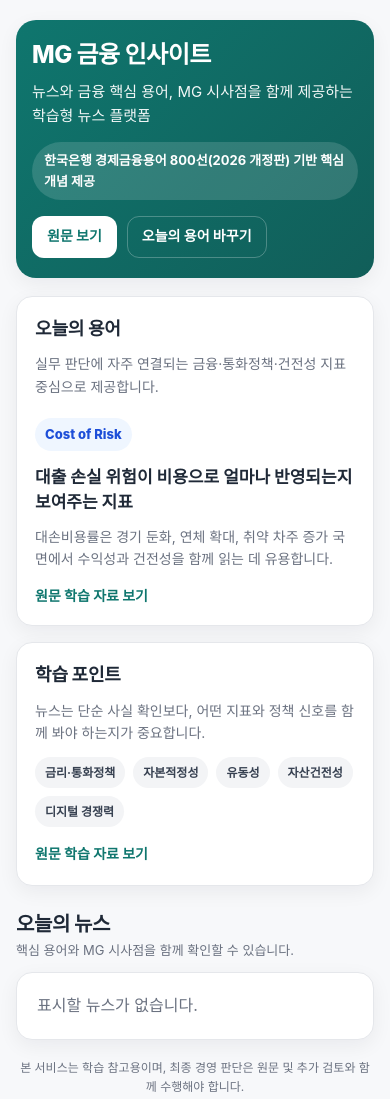
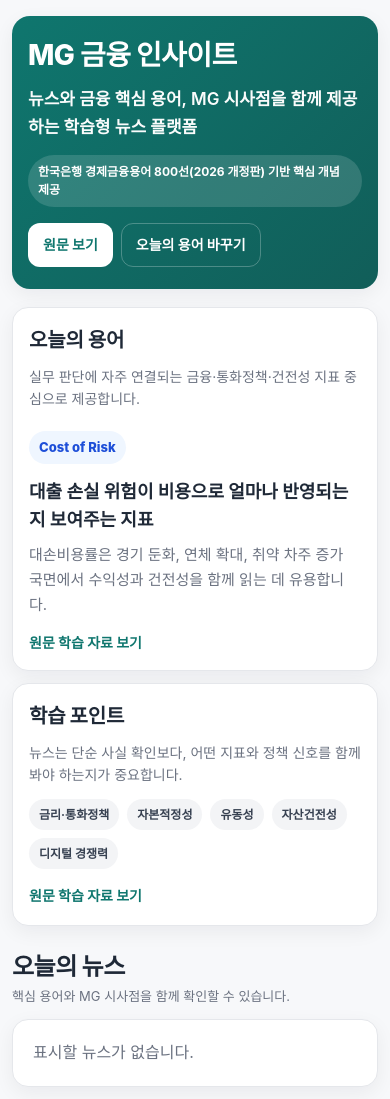
Before and after one commit to kfcccpro-ship-it/mg-news-ceo, a website: page index.html in a window 390 px wide. Shown: the top 1099 px of the page. Drawn offline with Linux system fonts and the light colour scheme.

Commit message:
Update index.html

```diff
--- a/index.html
+++ b/index.html
@@ -32,7 +32,8 @@
       box-sizing: border-box;
     }
 
-    html, body {
+    html,
+    body {
       margin: 0;
       padding: 0;
       background: var(--bg);
@@ -68,8 +69,8 @@
     }
 
     .hero h1 {
-      margin: 0 0 10px;
-      font-size: 28px;
+      margin: 0 0 12px;
+      font-size: 32px;
       line-height: 1.25;
       font-weight: 800;
       letter-spacing: -0.02em;
@@ -77,8 +78,10 @@
 
     .hero-sub {
       margin: 0;
-      font-size: 15px;
-      opacity: 0.95;
+      font-size: 18px;
+      line-height: 1.6;
+      font-weight: 600;
+      opacity: 0.98;
     }
 
     .trust-badge {
@@ -185,6 +188,7 @@
       margin: 0;
       color: var(--sub);
       font-size: 14px;
+      line-height: 1.65;
     }
 
     .term-actions {
@@ -282,7 +286,7 @@
       margin: 0 0 8px;
       font-size: 18px;
       font-weight: 800;
-      line-height: 1.45;
+      line-height: 1.55;
       letter-spacing: -0.015em;
       word-break: keep-all;
     }
@@ -291,6 +295,7 @@
       margin: 0;
       color: #4b5563;
       font-size: 14px;
+      line-height: 1.65;
     }
 
     .news-bottom {
@@ -350,20 +355,102 @@
     }
 
     @media (max-width: 768px) {
+      .wrap {
+        padding: 16px 12px 32px;
+      }
+
       .hero {
-        padding: 20px 16px;
+        padding: 22px 16px;
+        border-radius: 18px;
       }
 
       .hero h1 {
-        font-size: 24px;
+        font-size: 28px;
+        margin-bottom: 12px;
+      }
+
+      .hero-sub {
+        font-size: 17px;
+        line-height: 1.65;
+      }
+
+      .trust-badge {
+        font-size: 12px;
+        line-height: 1.5;
+        padding: 8px 10px;
+      }
+
+      .hero-actions {
+        gap: 8px;
+      }
+
+      .btn {
+        min-height: 44px;
+        padding: 0 14px;
+        font-size: 14px;
       }
 
       .grid {
         grid-template-columns: 1fr;
+        gap: 12px;
+      }
+
+      .card {
+        padding: 16px;
+      }
+
+      .card-title {
+        font-size: 20px;
+      }
+
+      .today-term-meaning {
+        font-size: 18px;
+        line-height: 1.55;
+      }
+
+      .today-term-detail {
+        font-size: 15px;
+        line-height: 1.65;
+      }
+
+      .section-head h2 {
+        font-size: 24px;
+      }
+
+      .news-item {
+        padding: 15px;
       }
 
       .news-title {
         font-size: 17px;
+        line-height: 1.55;
+      }
+
+      .news-summary {
+        font-size: 14px;
+        line-height: 1.65;
+        display: -webkit-box;
+        -webkit-line-clamp: 3;
+        -webkit-box-orient: vertical;
+        overflow: hidden;
+      }
+
+      .chip-row {
+        gap: 6px;
+      }
+
+      .chip {
+        font-size: 12px;
+        line-height: 1.4;
+        padding: 6px 10px;
+        min-height: auto;
+        white-space: normal;
+      }
+
+      .footer-note {
+        font-size: 12px;
+        line-height: 1.6;
+        padding: 0 6px;
       }
     }
   </style>
```
